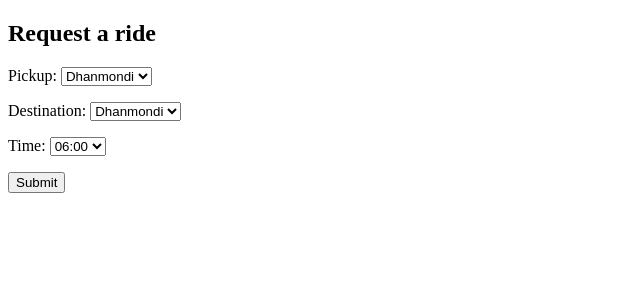
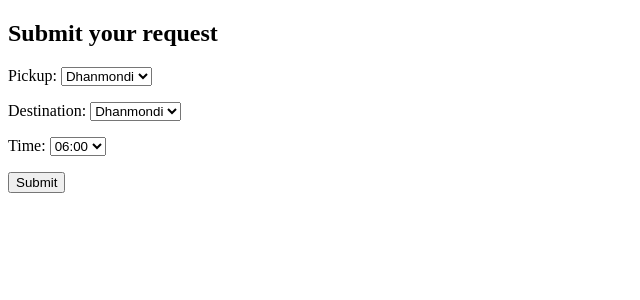
Before and after one commit to FarzanRashid/ShareRide, a Django app: template requestride/templates/request.html in a window 1280 px wide. Shown: the top 300 px of the page, without its empty margins (0-640 px from the left). Run offline with Django 5.2, Linux system fonts and the light colour scheme; the template is opened without the code that fills it: values that come from a table or form of the project are taken from there, others are empty.

Commit message:
Update request html

```diff
--- a/requestride/templates/request.html
+++ b/requestride/templates/request.html
@@ -3,10 +3,10 @@
 <!DOCTYPE html>
 <html>
 <head>
-    <title>Ride Request</title>
+    <title>Submit your request</title>
 </head>
 <body>
-    <h2>Request a ride</h2>
+    <h2>Submit your request</h2>
     <form method="post">
         {% csrf_token %}
         {{ form.as_p }}
```
